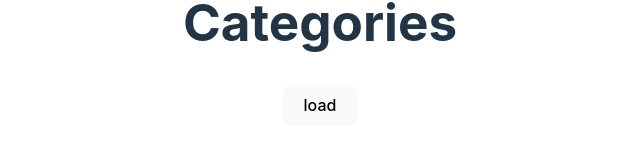
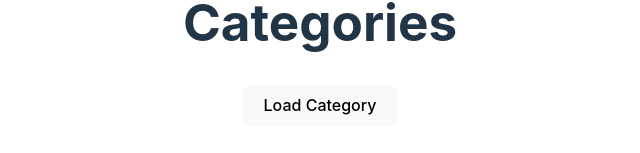
Before and after one commit to TharinduDMadushanka/learn-advanced-java-cmjd-106-ijse, a React (Vite) app in the folder SpringBoot/many-to-many/springintro/src/React/my-first-react/: page /category in a window 1280 px wide. Shown: the part 357-510 px from the top of the page, without its empty margins (320-960 px from the left). Built offline with nearby package versions, Linux system fonts and the light colour scheme.

Commit message:
add @CrossOrigin for the controller CategoryController class

```diff
--- a/SpringBoot/many-to-many/springintro/src/React/my-first-react/src/pages/Category.tsx
+++ b/SpringBoot/many-to-many/springintro/src/React/my-first-react/src/pages/Category.tsx
@@ -9,7 +9,7 @@ function Category(){
     return(
         <div>
             <h1>Categories</h1>
-            <button onClick={loadCategories}>load</button>
+            <button onClick={loadCategories}>Load Category</button>
         </div>
     )
 }
```
Also changed, not shown: 1 other file (tests, documents, lock files or other folders).
